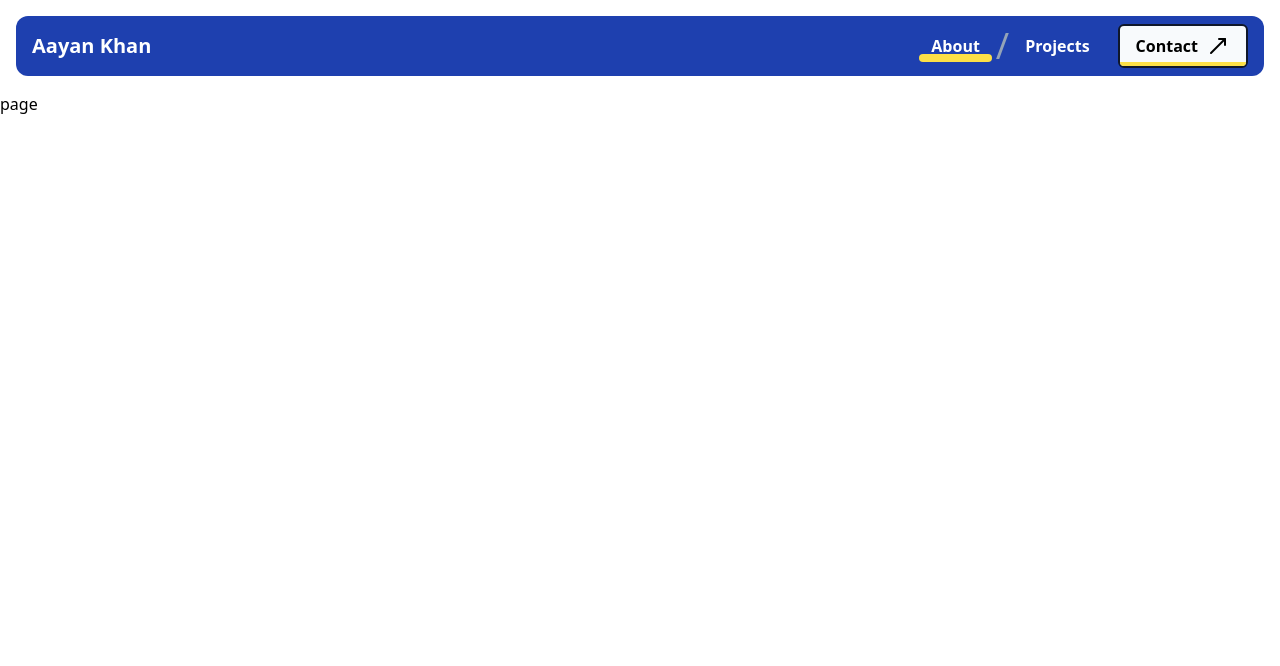
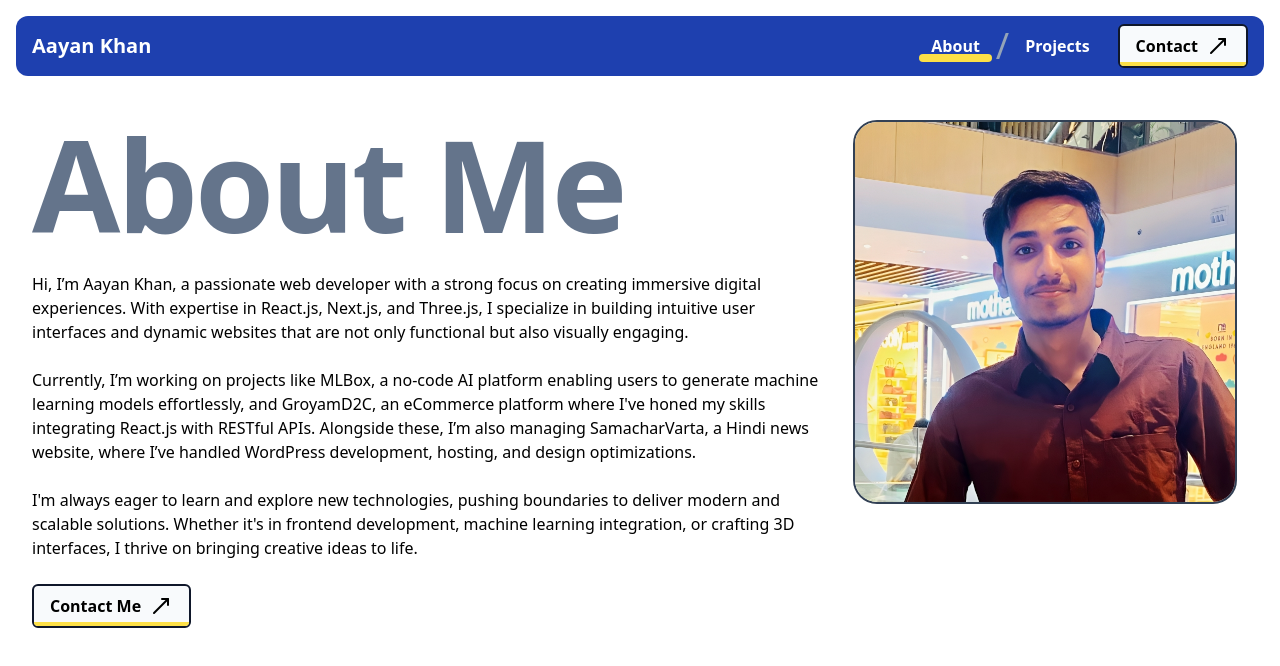
Before and after one commit to aayank13/portfolio_2024, a Next.js app: page /about in a window 1280 px wide. Shown: the top 666 px of the page. Built offline with nearby package versions, Linux system fonts and the light colour scheme.

Commit message:
about page added

```diff
--- a/app/about/page.tsx
+++ b/app/about/page.tsx
@@ -1,8 +1,20 @@
+import Biography from '@/components/Biography'
 import React from 'react'
 
 const page = () => {
   return (
-    <div>page</div>
+    <div>
+      <Biography
+        heading="About Me"
+        body="Hi, I’m Aayan Khan, a passionate web developer with a strong focus on creating immersive digital experiences. With expertise in React.js, Next.js, and Three.js, I specialize in building intuitive user interfaces and dynamic websites that are not only functional but also visually engaging.
+        <br /> <br />
+        Currently, I’m working on projects like MLBox, a no-code AI platform enabling users to generate machine learning models effortlessly, and GroyamD2C, an eCommerce platform where I've honed my skills integrating React.js with RESTful APIs. Alongside these, I’m also managing SamacharVarta, a Hindi news website, where I’ve handled WordPress development, hosting, and design optimizations.
+        <br /> <br />
+        I'm always eager to learn and explore new technologies, pushing boundaries to deliver modern and scalable solutions. Whether it's in frontend development, machine learning integration, or crafting 3D interfaces, I thrive on bringing creative ideas to life."
+        buttonLink="mailto:aayankhan1306@gmail.com"
+        buttonText="Contact Me"
+        avatar="/aayank_image.png"  />
+    </div>
   )
 }
 
--- /dev/null
+++ b/components/Avatar.tsx
@@ -0,0 +1,99 @@
+"use client";
+
+import { useEffect, useRef } from "react";
+import gsap from "gsap";
+import Image from "next/image";
+import clsx from "clsx";
+import usePrefersReducedMotion from "@/hooks/usePrefersReducedMotion";
+import { StaticImageData } from "next/image";
+
+export default function Avatar({
+  image,
+  className,
+}: {
+  image: StaticImageData | string;
+  className?: string;
+}) {
+  const component = useRef<HTMLDivElement>(null);
+  const prefersReducedMotion = usePrefersReducedMotion();
+
+  useEffect(() => {
+    // GSAP context for animations
+    const ctx = gsap.context(() => {
+      gsap.fromTo(
+        ".avatar",
+        {
+          opacity: 0,
+          scale: 1.4,
+        },
+        {
+          scale: 1,
+          opacity: 1,
+          duration: prefersReducedMotion ? 0 : 1.3,
+          ease: "power3.inOut",
+        }
+      );
+    }, component);
+
+    // Mouse move handler
+    const handleMouseMove = (e: MouseEvent) => {
+      if (!component.current) return;
+      const componentRect = component.current.getBoundingClientRect();
+      const componentCenterX = componentRect.left + componentRect.width / 2;
+
+      let componentPercent = {
+        x: (e.clientX - componentCenterX) / componentRect.width / 2,
+      };
+
+      let distFromCenterX = 1 - Math.abs(componentPercent.x);
+
+      gsap
+        .timeline({
+          defaults: { duration: 0.5, overwrite: "auto", ease: "power3.out" },
+        })
+        .to(
+          ".avatar",
+          {
+            rotation: gsap.utils.clamp(-2, 2, 5 * componentPercent.x),
+            duration: 0.5,
+          },
+          0
+        )
+        .to(
+          ".highlight",
+          {
+            opacity: distFromCenterX - 0.7,
+            x: -10 + 20 * componentPercent.x,
+            duration: 0.5,
+          },
+          0
+        );
+    };
+
+    // Add mousemove event listener
+    window.addEventListener("mousemove", handleMouseMove);
+
+    // Cleanup on component unmount
+    return () => {
+      window.removeEventListener("mousemove", handleMouseMove);
+      ctx.revert(); // Cleanup GSAP context
+    };
+  }, [prefersReducedMotion]);
+
+  return (
+    <div ref={component} className={clsx("relative h-full w-full", className)}>
+      <div
+        className="avatar aspect-square overflow-hidden rounded-3xl border-2 border-slate-700 opacity-0"
+        style={{ perspective: "500px", perspectiveOrigin: "150% 150%" }}
+      >
+        <Image
+          src={image}
+          className="avatar-image h-full w-full object-fill"
+          alt="Avatar"
+          layout="fill"
+        />
+        <div className="highlight absolute inset-0 hidden w-full scale-110 bg-gradient-to-tr from-transparent via-white to-transparent opacity-0 md:block"></div>
+      </div>
+    </div>
+  );
+}
--- /dev/null
+++ b/components/Biography.tsx
@@ -0,0 +1,48 @@
+import Avatar from "./Avatar";
+import Bounded from "@/components/Bounded";
+import Button from "@/components/Button";
+import Heading from "./Heading";
+import { StaticImageData } from "next/image";
+
+type BiographyProps = {
+  heading: string;
+  body: string; // Assuming this is HTML or plain text
+  buttonLink: string;
+  buttonText: string;
+  avatar: StaticImageData | string; // Adjust based on your image handling
+};
+
+const Biography = ({
+  heading,
+  body,
+  buttonLink,
+  buttonText,
+  avatar,
+}: BiographyProps): JSX.Element => {
+  return (
+    <Bounded>
+      <div className="grid gap-x-8 gap-y-6 md:grid-cols-[2fr,1fr]">
+        <Heading size="xl" className="col-start-1">
+          {heading}
+        </Heading>
+
+        <div
+          className="prose prose-xl prose-slate prose-invert col-start-1"
+          dangerouslySetInnerHTML={{ __html: body }} // Render body as HTML
+        />
+
+        <Button
+          linkField={buttonLink} // Standard link prop
+          label={buttonText}
+        />
+
+        <Avatar
+          image={avatar}
+          className="row-start-1 max-w-sm md:col-start-2 md:row-end-3"
+        />
+      </div>
+    </Bounded>
+  );
+};
+
+export default Biography;
--- a/components/Bounded.tsx
+++ b/components/Bounded.tsx
@@ -12,7 +12,7 @@ const Bounded = React.forwardRef<HTMLDivElement, BoundedProps>(
     return (
       <Comp
         ref={ref}
-        className={clsx("px-6 py-14 md:px-8 md:py-7 overflow-hidden", className)}
+        className={clsx("px-6 py-14 md:px-8 md:py-7 overflow-x-hidden", className)}
         {...restProps}
       >
         <div className="mx-auto w-full max-w-7xl">{children}</div>
--- /dev/null
+++ b/components/Heading.tsx
@@ -0,0 +1,30 @@
+import clsx from "clsx";
+
+type HeadingProps = {
+  as?: "h1" | "h2" | "h3" | "h4" | "h5" | "h6";
+  size?: "xl" | "lg" | "md" | "sm";
+  children: React.ReactNode;
+  className?: string;
+};
+
+export default function Heading({
+  as: Comp = "h1",
+  className,
+  children,
+  size = "lg",
+}: HeadingProps) {
+  return (
+    <Comp
+      className={clsx(
+        "font-bold leading-tight tracking-tight  text-slate-500",
+        size === "xl" && "text-7xl md:text-9xl",
+        size === "lg" && "text-6xl md:text-8xl",
+        size === "md" && "text-5xl md:text-6xl",
+        size === "sm" && "text-3xl md:text-4xl",
+        className,
+      )}
+    >
+      {children}
+    </Comp>
+  );
+}
--- /dev/null
+++ b/hooks/usePrefersReducedMotion.tsx
@@ -0,0 +1,26 @@
+import { useState, useEffect } from "react";
+
+function usePrefersReducedMotion() {
+  const [prefersReducedMotion, setPrefersReducedMotion] = useState(false);
+
+  useEffect(() => {
+    // Ensure window is defined (i.e., running in a browser)
+    if (typeof window !== "undefined") {
+      const mediaQuery = window.matchMedia("(prefers-reduced-motion: reduce)");
+      setPrefersReducedMotion(mediaQuery.matches);
+
+      const handleChange = () => {
+        setPrefersReducedMotion(mediaQuery.matches);
+      };
+
+      mediaQuery.addEventListener("change", handleChange);
+
+      // Cleanup
+      return () => mediaQuery.removeEventListener("change", handleChange);
+    }
+  }, []);
+
+  return prefersReducedMotion;
+}
+
+export default usePrefersReducedMotion;
--- a/package.json
+++ b/package.json
@@ -22,6 +22,7 @@
     "three": "^0.168.0"
   },
   "devDependencies": {
+    "@tailwindcss/typography": "^0.5.15",
     "@types/node": "^20",
     "@types/react": "^18",
     "@types/react-dom": "^18",
```
Also changed, not shown: public/aayank_image.png (added), 1 other file (tests, documents, lock files or other folders).
